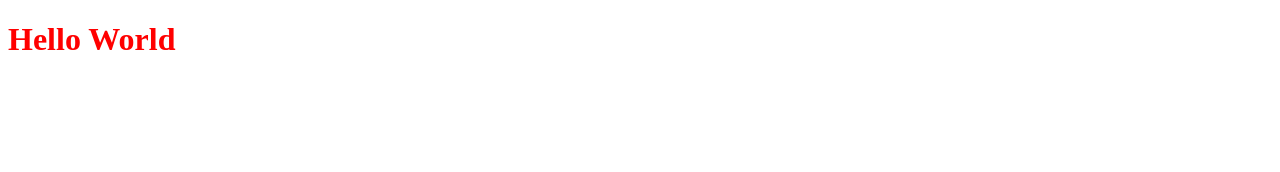
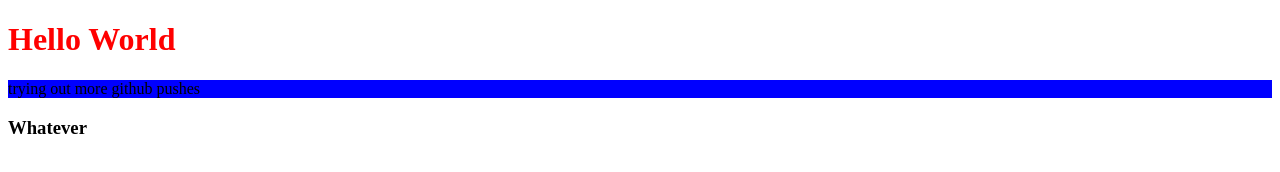
Before and after one commit to Andrewgl22/apriltest, a plain HTML site: page index.html in a window 1280 px wide. Drawn offline with Linux system fonts and the light colour scheme.

Commit message:
added code to 3 files

```diff
--- a/index.html
+++ b/index.html
@@ -9,6 +9,8 @@
 </head>
 <body>
     <h1>Hello World</h1>
+    <p>trying out more github pushes</p>
+    <h3>Whatever</h3>
 
 </body>
 </html>
--- a/script.js
+++ b/script.js
@@ -0,0 +1,3 @@
+function alert(){
+    alert("this is an alert!")
+}
--- a/style.css
+++ b/style.css
@@ -1,3 +1,7 @@
 h1 {
     color:red;
 }
+
+p {
+    background-color:blue;
+}
```
